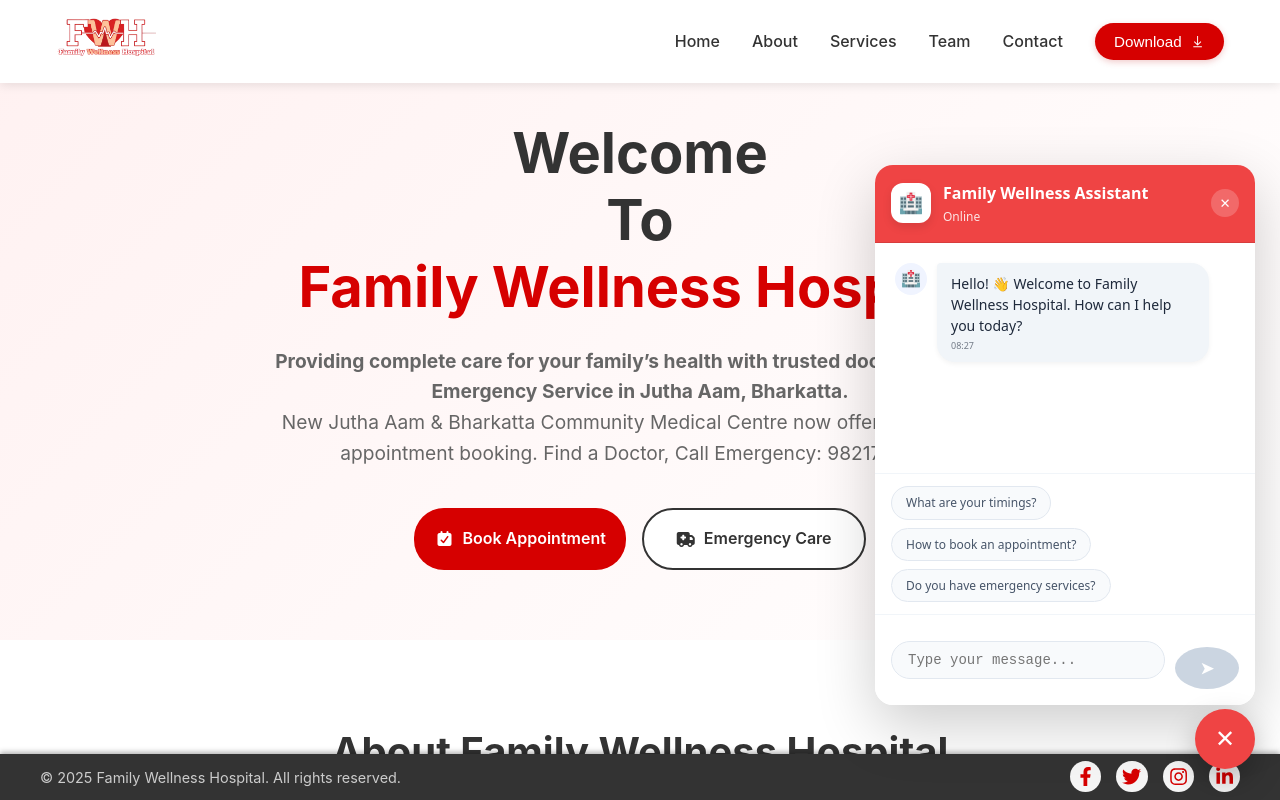
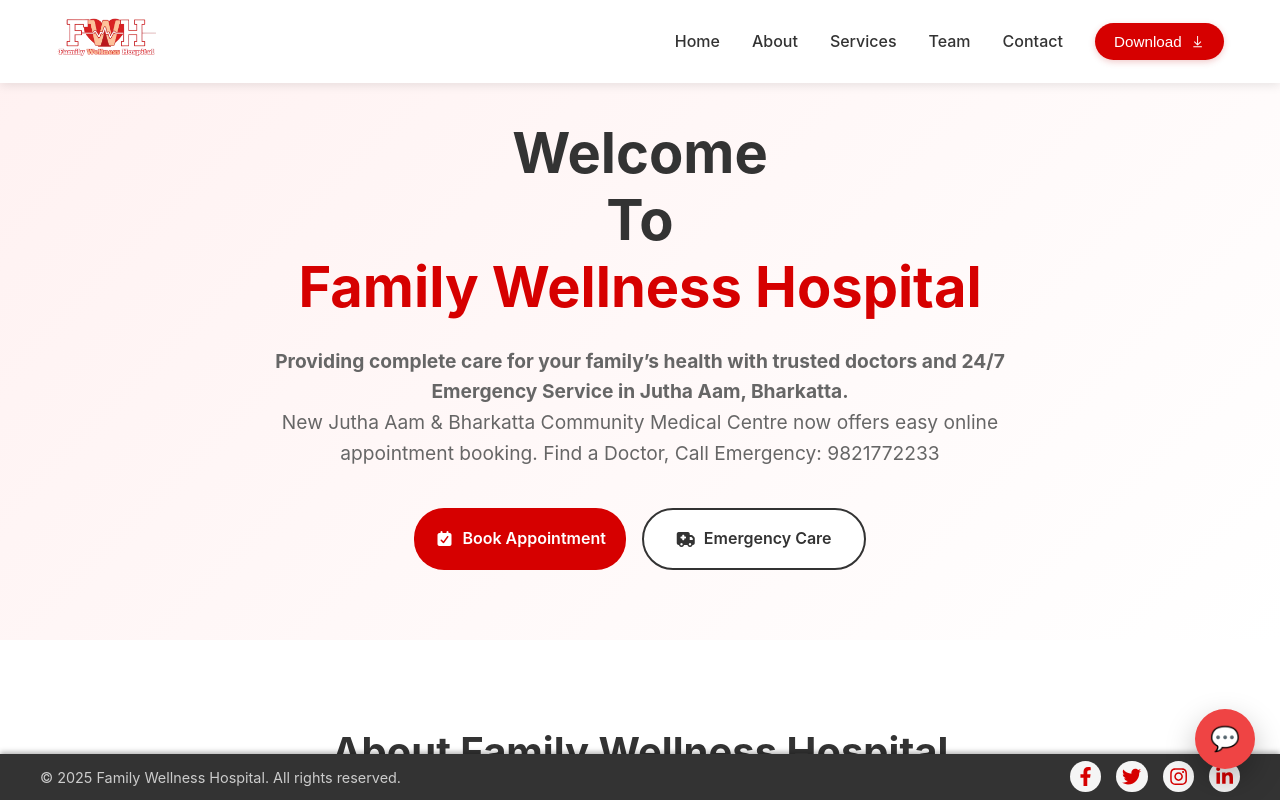
Before and after one commit to Bhumika21Sutar/Family_Wellness_Hospital_Project, a React (Vite) app: page /#home in a window 1280 px wide. Shown: the top 800 px of the page. Built offline with nearby package versions, Linux system fonts and the light colour scheme.

Commit message:
small changes

```diff
--- a/src/components/Chatbot.jsx
+++ b/src/components/Chatbot.jsx
@@ -4,7 +4,7 @@ import { motion } from "framer-motion";
 
 const Chatbot = () => {
   console.log("Chatbot component rendered");
-  const [isOpen, setIsOpen] = useState(true); // start open
+  const [isOpen, setIsOpen] = useState(false); // start open
   const [messages, setMessages] = useState([]);
   const [inputValue, setInputValue] = useState("");
   const [isTyping, setIsTyping] = useState(false);
--- a/src/components/TeamSection.jsx
+++ b/src/components/TeamSection.jsx
@@ -133,10 +133,10 @@ const TeamSection = () => {
   id="team"
   className="team-section"
   initial={{ opacity: 0 }}
-      whileInView={{ opacity: 1 }}
+  animate={{ opacity: 1 }}
   transition={{ duration: 1 }}
-      viewport={{ once: true }}
 >
+
       <div className="team-container">
         <motion.h2
           className="section-title"
```
Lines whose indentation alone changed are shown as unchanged.
